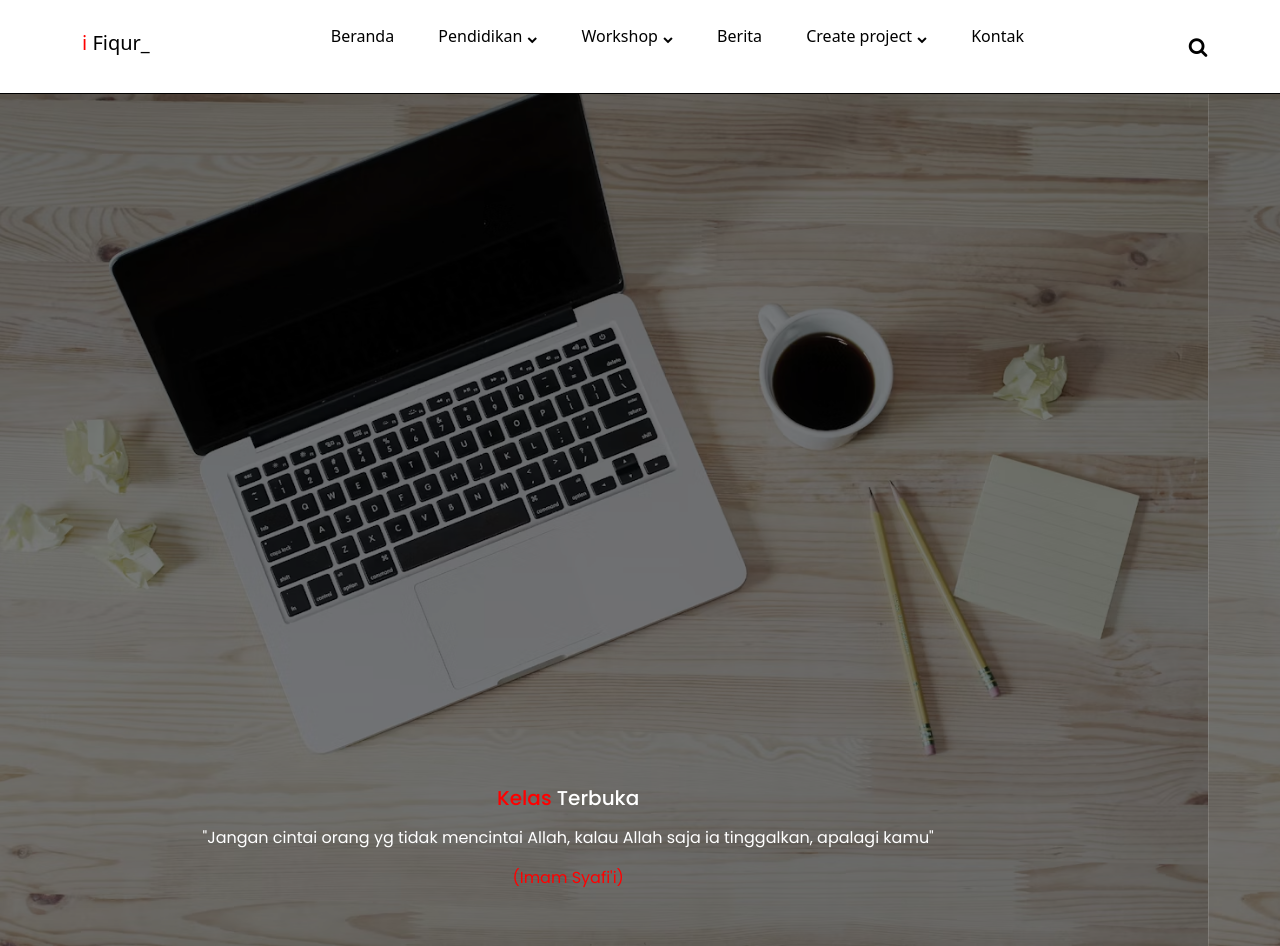
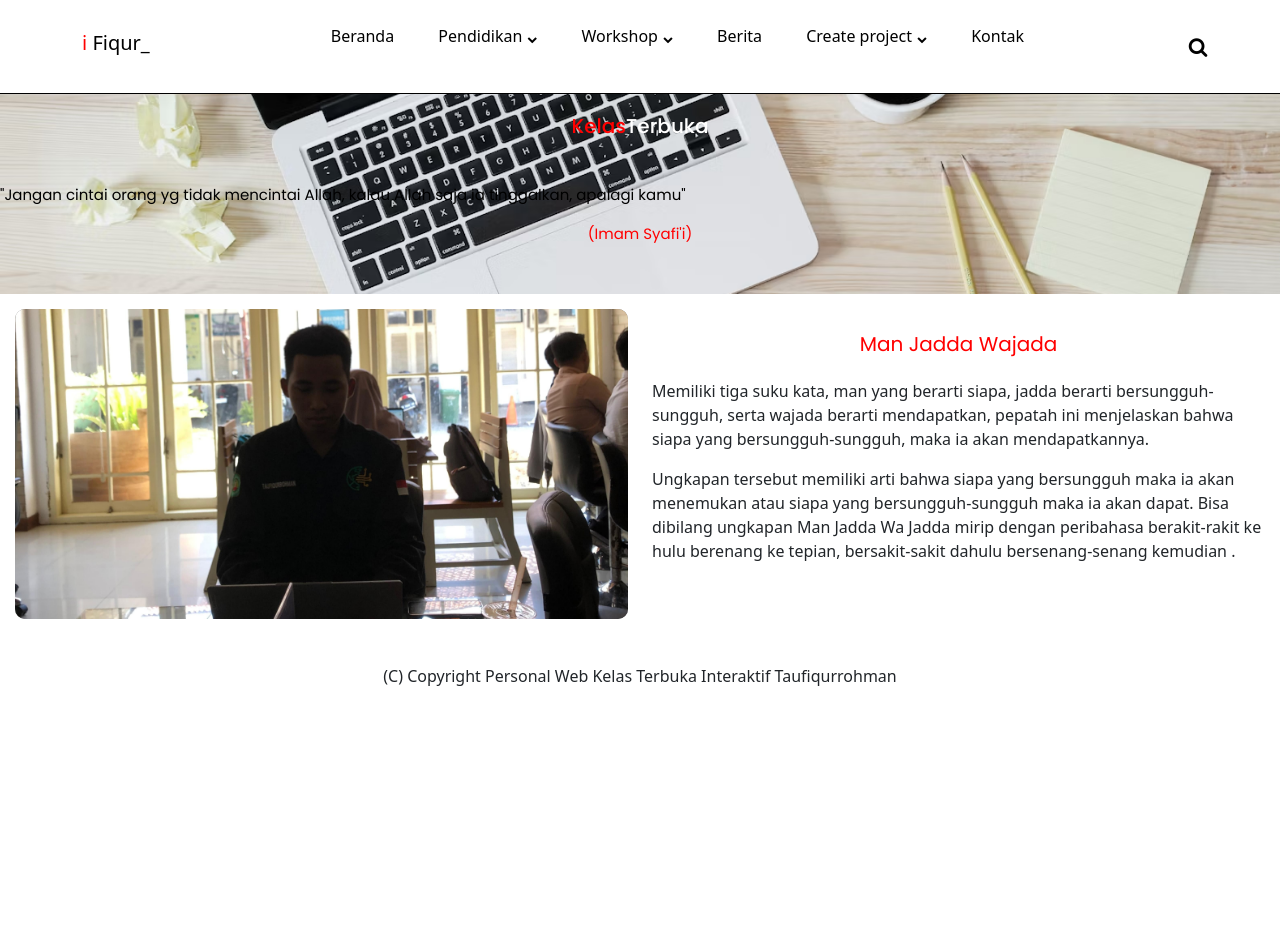
Before and after one commit to Taufiqurrohman58/websiteku, a plain HTML site: page index.html in a window 1280 px wide. Shown: the top 946 px of the page. After the commit the page ends 800 px from the top, so only its background shows below. Drawn offline with nearby package versions, Linux system fonts and the light colour scheme; a web font is replaced by a local one.

Commit message:
pust ke 4

```diff
--- a/index.html
+++ b/index.html
@@ -91,34 +91,23 @@
 
         </div>
         </header>
+<div class="container-bg">
 
-<div id="carouselExampleFade" class="carousel slide" data-bs-ride="carousel">
-  <div class="carousel-inner">
-    <div class="carousel-item active">
-      <img src="img/bg.avif" class="d-block w-100" alt="...">
-        <div class="overlay" style="position: absolute; top: 0; left: 0; width: 100%; height: 100%; background: rgba(0, 0, 0, 0.5); pointer-events: none;" ></div>
-        <div class="carousel-caption  d-md-block">
-        <h5 style="font-size: 20px; color: red; font-family: 'Poppins', sans-serif; ">Kelas <span style="color: white;">Terbuka</span></h5><p></p><p></p>
-        <p style="   font-family: 'Poppins', sans-serif;">"Jangan cintai orang yg tidak mencintai Allah, kalau Allah saja ia tinggalkan, apalagi kamu"</p>
-        <p style="color: red; font-family: 'Poppins', sans-serif;">(Imam Syafi'i)</p>
-        </div>
-    </div>
-    <div class="carousel-item">
-      <img src="img/bg.avif" class="d-block w-100" alt="...">
-              <div class="overlay" style="position: absolute; top: 0; left: 0; width: 100%; height: 100%; background: rgba(0, 0, 0, 0.5); pointer-events: none;" ></div>
-        <div class="carousel-caption  d-md-block">
-        <h5 style="font-size: 20px; color: red; font-family: 'Poppins', sans-serif;">Kelas <span style="color: white;">Terbuka</span></h5><p></p><p></p>
-        <p style="   font-family: 'Poppins', sans-serif;">"Bila kau tak mau merasakan lelahnya belajar, maka kau akan menanggung pahitnya kebodohan"</p>
-        <p style="color: red; font-family: 'Poppins', sans-serif;">(Imam Syafi'i)</p>
-        </div>
-    </div>
-  </div>
+        <h5
+        style="
+        font-size: 20px;
+        color: red;
+        font-family: 'Poppins', sans-serif; display: flex; justify-content: center; padding-top: 20px;
+        ">Kelas <span style="color: white;">Terbuka</span></h5><p></p><p></p>
+        <p style="   font-family: 'Poppins', sans-serif; font-size: 15px; display: flex; text-align: center; padding-top: 30px; color: black; ">"Jangan cintai orang yg tidak mencintai Allah, kalau Allah saja ia tinggalkan, apalagi kamu"</p>
+        <p style="color: red; font-family: 'Poppins', sans-serif; font-size: 15px; display: flex; justify-content: center;">(Imam Syafi'i)</p>
+
 </div>
 
-<div style="padding: 20px;">
+<div style="padding: 15px;">
     <div class="row">
     <div class="col-md-6">
-          <div class="about_img"><img src="img/fiqur.jpg" style="top: 0; left: 0; width: 100%; height: 100%; background: rgba(0, 0, 0, 0.5); pointer-events: none;" ></div>
+          <div class="about_img"><img src="img/fiqur.jpg" style="top: 0; left: 0; width: 100%; height: 100%; background: rgba(0, 0, 0, 0.5); pointer-events: none; border-radius: 10px;" ></div>
        </div>
        <div class="col-md-6">
           <div class="about_taital_main">
--- a/navbar.css
+++ b/navbar.css
@@ -273,6 +273,7 @@ body{
 
 
 .icon-btn .search-field{
+    z-index: 100;
     position: absolute;
     bottom: -85px;
     right: -20px;
@@ -281,7 +282,7 @@ body{
     display: flex;
     align-items: center;
     background-color: black;
-    padding: 3px;
+    padding: 0.5px;
     border-radius: 6px;
     box-shadow: 0 5px 5px rgba(0, 0, 0, 0.1);
     opacity: 0;
@@ -534,6 +535,14 @@ body{
 
 
 /* hero*/
+
+.container-bg{
+    width: 100%;
+    height: 200px;
+    background: url(img/bg.avif);
+    background-position:center;
+    background-size: cover;
+}
 .hero{
     min-height: 100vh;
     background-image: url(img/fiqur);
```
